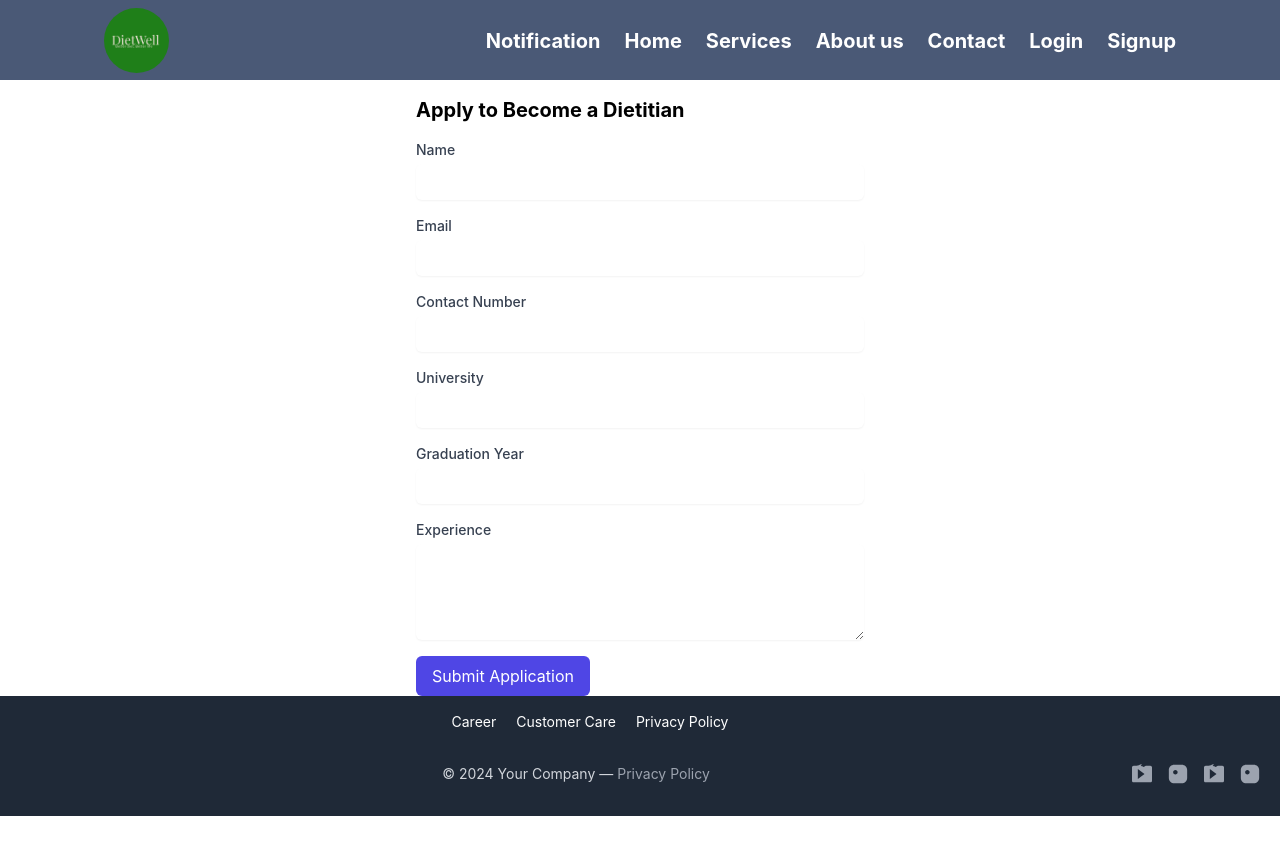
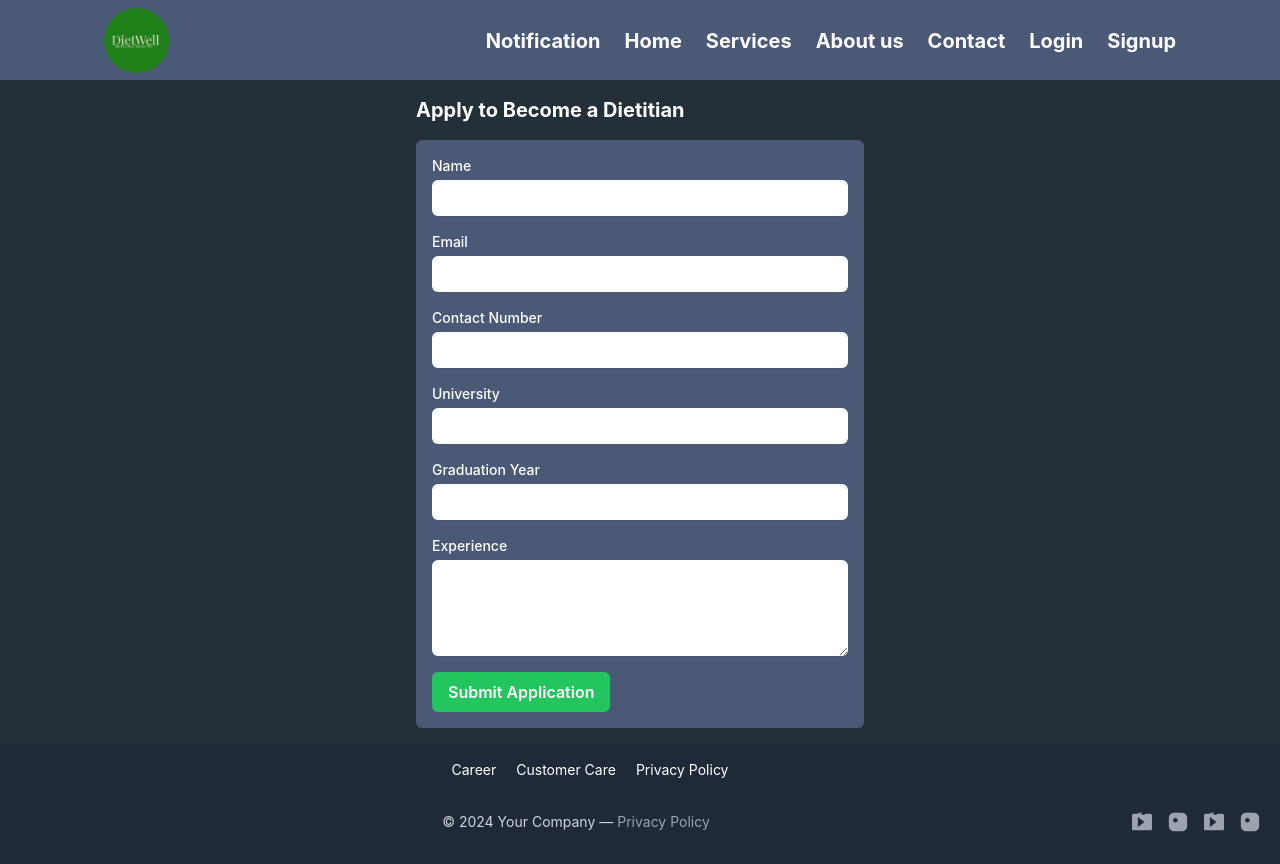
Before and after one commit to mintuchaudhary7/DietWell, a React (Create React App) app in the folder frontend/: page /applydietition in a window 1280 px wide. Before the commit the page ends 816 px from the top, so only its background shows below. Built offline with nearby package versions, Linux system fonts and the light colour scheme; no server answers; the HTML template or start-up script is replaced by a standard one.

Commit message:
Apply doctor UI Updated and Dietition UI added

```diff
--- a/frontend/src/components/ApplyDietition.js
+++ b/frontend/src/components/ApplyDietition.js
@@ -62,18 +62,14 @@ const ApplyDietition = () => {
 
   };
   return (
-    <div>
-      <br />
-      <br />
-      <br />
-      <br />
-      <div className="max-w-md mx-auto">
-        <h2 className="text-xl font-bold mb-4">Apply to Become a Dietitian</h2>
-        <form onSubmit={handleSubmit} className="space-y-4">
+    <div className="bg-[#233037] pt-24 pb-4">
+      <div className="max-w-md mx-auto ">
+        <h2 className="text-xl font-bold mb-4 text-white">Apply to Become a Dietitian</h2>
+        <form onSubmit={handleSubmit} className="space-y-4 bg-[#4a5976] rounded-md p-4">
           <div>
             <label
               htmlFor="name"
-              className="block text-sm font-medium text-gray-700"
+              className="block text-sm font-medium text-white"
             >
               Name
             </label>
@@ -90,7 +86,7 @@ const ApplyDietition = () => {
           <div>
             <label
               htmlFor="email"
-              className="block text-sm font-medium text-gray-700"
+              className="block text-sm font-medium text-white"
             >
               Email
             </label>
@@ -107,7 +103,7 @@ const ApplyDietition = () => {
           <div>
             <label
               htmlFor="contactNo"
-              className="block text-sm font-medium text-gray-700"
+              className="block text-sm font-medium text-white"
             >
               Contact Number
             </label>
@@ -124,7 +120,7 @@ const ApplyDietition = () => {
           <div>
             <label
               htmlFor="university"
-              className="block text-sm font-medium text-gray-700"
+              className="block text-sm font-medium text-white"
             >
               University
             </label>
@@ -141,7 +137,7 @@ const ApplyDietition = () => {
           <div>
             <label
               htmlFor="graduationYear"
-              className="block text-sm font-medium text-gray-700"
+              className="block text-sm font-medium text-white"
             >
               Graduation Year
             </label>
@@ -158,7 +154,7 @@ const ApplyDietition = () => {
           <div>
             <label
               htmlFor="experience"
-              className="block text-sm font-medium text-gray-700"
+              className="block text-sm font-medium text-white"
             >
               Experience
             </label>
@@ -174,7 +170,7 @@ const ApplyDietition = () => {
           </div>
           <button
             type="submit"
-            className="bg-indigo-600 text-white px-4 py-2 rounded-md hover:bg-indigo-700 transition-colors"
+            className="bg-green-500 text-white font-semibold px-4 py-2 rounded-md hover:bg-green-400 transition-colors"
           >
             Submit Application
           </button>
--- a/frontend/src/components/Dietition/DietitionNavbar.js
+++ b/frontend/src/components/Dietition/DietitionNavbar.js
@@ -38,7 +38,7 @@ const DietitionNavbar = ()=>{
     setIsOpen(!isOpen);
   };
     return (
-      <nav className="bg-gray-800 shadow-lg">
+      <nav className="bg-[#4a5976] shadow-lg">
       <div className="max-w-7xl mx-auto px-4">
         <div className="flex justify-between h-16">
           <div className="flex items-center">
--- a/frontend/src/components/Dietition/DietitionPage.js
+++ b/frontend/src/components/Dietition/DietitionPage.js
@@ -4,10 +4,13 @@ import { ToastContainer } from "react-toastify";
 
 const DietitionPage = ()=>{
     return (
-        <div>
+        <div className="bg-[#233037] min-h-screen ">
             <ToastContainer/>
             <DietitionNavbar></DietitionNavbar>
+
+            <div className="pt-8 pl-[2%] text-white">
             <QuestionMenu></QuestionMenu>
+            </div>
         </div>
     )
 }
--- a/frontend/src/components/Dietition/PendingQuery.js
+++ b/frontend/src/components/Dietition/PendingQuery.js
@@ -46,10 +46,9 @@ const PendingQuery = ({ menu, fetchQuestion }) => {
   };
 
   return (
-    <div>
-      <h1>adfgbhnjkml</h1>
-      <div key={menu._id} className="border border-gray-200 rounded p-4 mb-4">
-        <p>
+    <div className="">
+      <div key={menu._id} className="border border-gray-200 rounded p-4 mt-4 mb-4 ">
+        <p className="overflow-hidden">
           <strong>Email:</strong> {menu.Email}
         </p>
         <p>
@@ -77,7 +76,7 @@ const PendingQuery = ({ menu, fetchQuestion }) => {
         ) : (
           <button
             onClick={() => setShowReplyInput(true)}
-            className="mt-4 px-4 py-2 bg-blue-500 text-white rounded-lg"
+            className="mt-4 px-4 py-2 font-semibold bg-green-500 text-white rounded-lg hover:bg-green-400"
           >
             Reply
           </button>
--- a/frontend/src/components/Dietition/QuestionMenu.js
+++ b/frontend/src/components/Dietition/QuestionMenu.js
@@ -47,7 +47,7 @@ const QuestionMenu = () => {
     fetchQuestion();
   }, [status]);
   return (
-    <div>
+    <div className="">
       <Toggle
         status={status}
         setStatus={setStatus}
--- a/frontend/src/components/Dietition/SolvedQuery.js
+++ b/frontend/src/components/Dietition/SolvedQuery.js
@@ -7,9 +7,9 @@ const SolvedQuery = (menu) => {
         {/* {menu.map((item) => ( */}
           <div
             key={menu._id}
-            className="border border-gray-200 rounded p-4 mb-4"
+            className="border border-gray-200 rounded p-4 mt-4 mr-4 mb-4"
           >
-            <p>
+            <p className="overflow-hidden">
               <strong>Email:</strong> {menu.menu.Email}
             </p>
             <p>
```
Also changed, not shown: frontend/src/components/Dietition/Toggle.js (indentation only).
